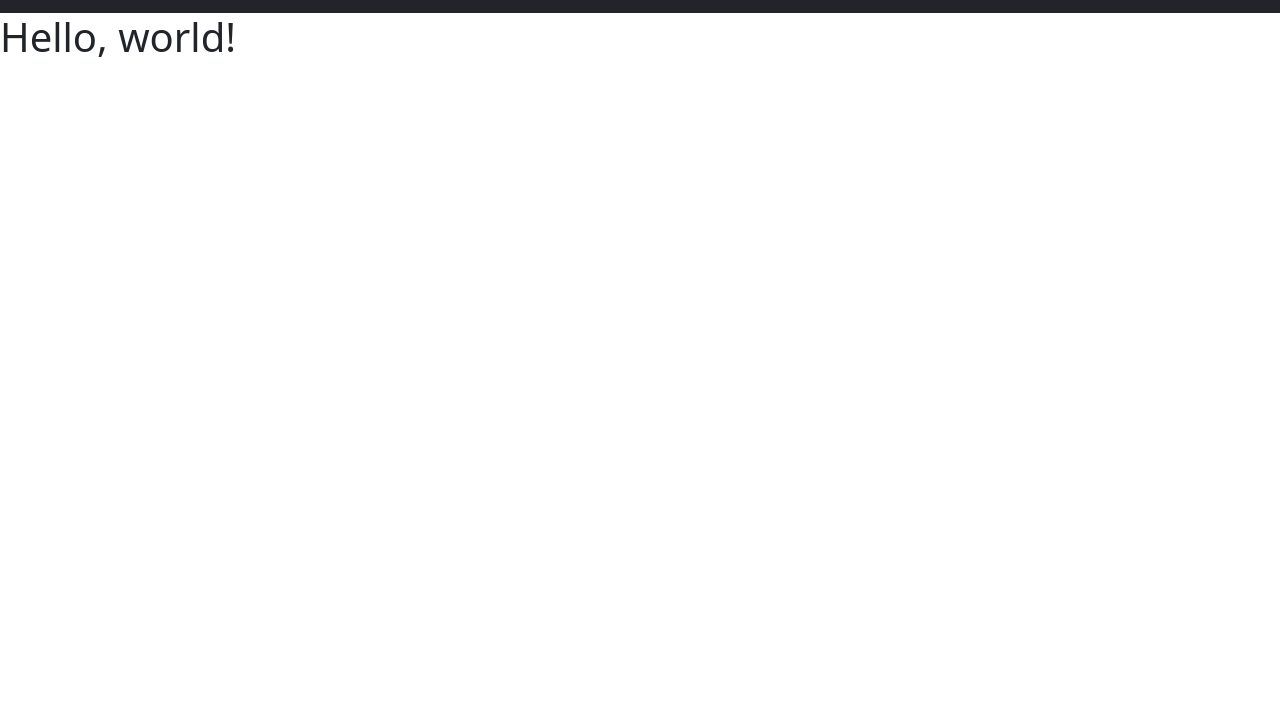
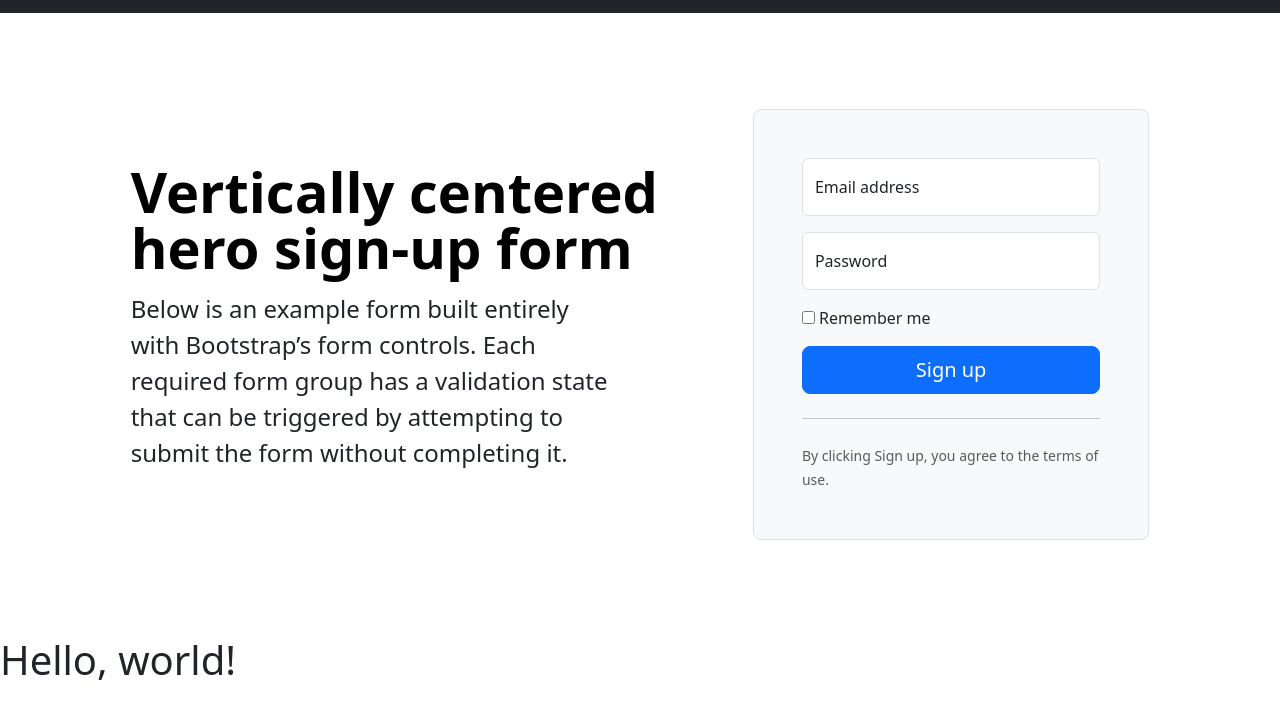
Before and after one commit to ammarsiraj89-lang/my--file, a plain HTML site: page index.html in a window 1280 px wide. Shown: the part 59-778 px from the top of the page. Drawn offline with nearby package versions, Linux system fonts and the light colour scheme.

Commit message:
Update index.html

```diff
--- a/index.html
+++ b/index.html
@@ -30,6 +30,29 @@
         </div>
     </header>
 
+<div class="container col-xl-10 col-xxl-8 px-4 py-5">
+        <div class="row align-items-center g-lg-5 py-5">
+            <div class="col-lg-7 text-center text-lg-start">
+                <h1 class="display-4 fw-bold lh-1 text-body-emphasis mb-3">Vertically centered hero sign-up form</h1>
+                <p class="col-lg-10 fs-4">Below is an example form built entirely with Bootstrap’s form controls. Each
+                    required form group has a validation state that can be triggered by attempting to submit the form
+                    without completing it.</p>
+            </div>
+            <div class="col-md-10 mx-auto col-lg-5">
+                <form class="p-4 p-md-5 border rounded-3 bg-body-tertiary">
+                    <div class="form-floating mb-3"> <input type="email" class="form-control" id="floatingInput"
+                            placeholder="name@example.com"> <label for="floatingInput">Email address</label> </div>
+                    <div class="form-floating mb-3"> <input type="password" class="form-control" id="floatingPassword"
+                            placeholder="Password"> <label for="floatingPassword">Password</label> </div>
+                    <div class="checkbox mb-3"> <label> <input type="checkbox" value="remember-me"> Remember me
+                        </label> </div> <button class="w-100 btn btn-lg btn-primary" type="submit">Sign up</button>
+                    <hr class="my-4"> <small class="text-body-secondary">By clicking Sign up, you agree to the terms of
+                        use.</small>
+                </form>
+            </div>
+        </div>
+    </div>
+
     <h1>Hello, world!</h1>
     <script src="https://cdn.jsdelivr.net/npm/bootstrap@5.3.8/dist/js/bootstrap.bundle.min.js" integrity="sha384-FKyoEForCGlyvwx9Hj09JcYn3nv7wiPVlz7YYwJrWVcXK/BmnVDxM+D2scQbITxI" crossorigin="anonymous"></script>
   </body>
```
